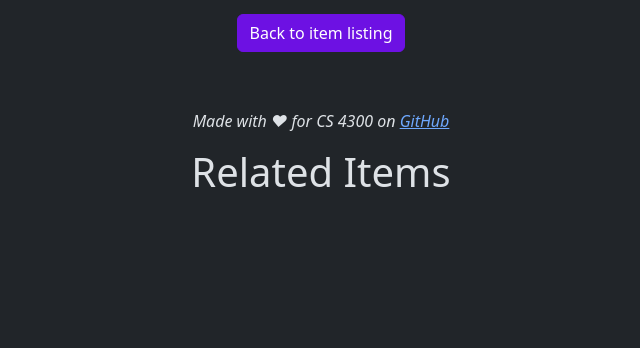
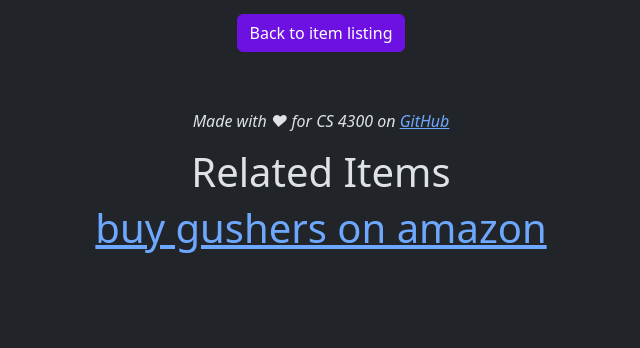
Before and after one commit to best-dressed/cs4300-BestDressed, a Django app: template templates/item_detail.html in a window 1280 px wide. Shown: the part 657-1005 px from the top of the page, without its empty margins (319-959 px from the left). Before the commit the page ends 844 px from the top, so only its background shows below. Run offline with Django 5.2, Linux system fonts and the light colour scheme; the template is opened without the code that fills it, so the values that code supplies are empty.

Commit message:
Amazon affiliate link on single item page to buy gushers for a hypothetical qualifying purchase for api access

```diff
--- a/templates/item_detail.html
+++ b/templates/item_detail.html
@@ -29,6 +29,7 @@
 <!-- related items -->
 <section class="py-5">
     <h1> Related Items </h1>
+    <h1><a href = "https://amzn.to/4qop97W"> buy gushers on amazon</a></h1>
     <div class="container px-4 px-lg-5 mt-5">
         <div class="row gx-4 gx-lg-5 row-cols-2 row-cols-md-3 row-cols-xl-4 justify-content-center">
             <!--List some items from db-->
```
